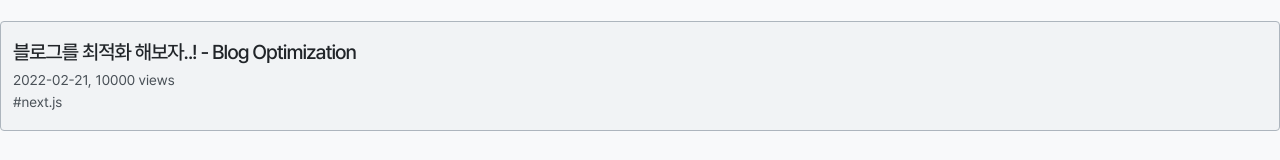
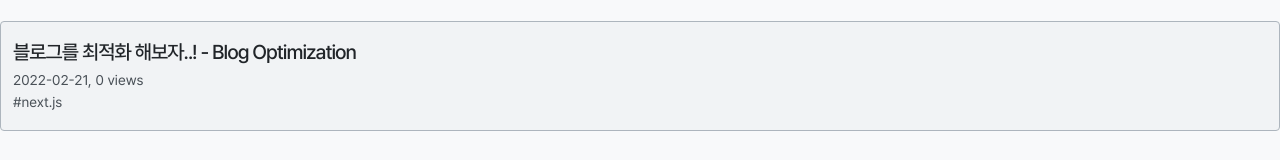
Before and after one commit to blan19/blan19.com, a Next.js app: page /blog in a window 1280 px wide. Shown: the part 378-538 px from the top of the page. Built offline with nearby package versions, Linux system fonts and the light colour scheme.

Commit message:
feat: apply view-counter component and server api

```diff
--- a/src/app/blog/[slug]/page.tsx
+++ b/src/app/blog/[slug]/page.tsx
@@ -4,6 +4,20 @@ import formatDate from "@/utils/formatDate";
 import Comment from "@/components/ui/comment";
 import { getBlogPosts } from "@/app/db/blog";
 import { notFound } from "next/navigation";
+import { Suspense, cache } from "react";
+import { increment } from "@/app/db/action";
+import { getViewCount } from "@/app/db/queries";
+import ViewCounter from "@/components/ui/view-counter";
+
+const incrementView = cache(increment);
+
+const View = async ({ slug }: { slug: string }) => {
+  const view = await getViewCount(slug);
+  incrementView(slug);
+  return (
+    <ViewCounter className="dark:text-greyscale-4" view={view?.count ?? 0} />
+  );
+};
 
 const Post = ({ params: { slug } }: { params: { slug: string } }) => {
   const post = getBlogPosts("tech").find((post) => post.slug === slug);
@@ -26,9 +40,14 @@ const Post = ({ params: { slug } }: { params: { slug: string } }) => {
       <h1 className="font-medium text-4xl tracking-tighter mb-3">
         {post.metadata.title}
       </h1>
-      <p className="mb-10 dark:text-greyscale-4 my-4">
-        {formatDate(post.metadata.publishedAt)}
-      </p>
+      <div className="flex justify-between items-center my-4 mb-10">
+        <p className="dark:text-greyscale-4">
+          {formatDate(post.metadata.publishedAt)}
+        </p>
+        <Suspense fallback={<p>Loading..</p>}>
+          <View slug={post.slug} />
+        </Suspense>
+      </div>
       <Table contents={post.content} />
       <MDX contents={post.content} />
       <Comment />
--- a/src/app/blog/page.tsx
+++ b/src/app/blog/page.tsx
@@ -1,7 +1,21 @@
 import Card from "@/components/ui/card";
-import { getBlogPosts } from "@/app/db/blog";
 import Tags from "@/components/ui/tags";
 import Link from "next/link";
+import ViewCounter from "@/components/ui/view-counter";
+import { getBlogPosts } from "@/app/db/blog";
+import { getViewCount } from "@/app/db/queries";
+import { Suspense } from "react";
+
+const View = async ({ slug }: { slug: string }) => {
+  const view = await getViewCount(slug);
+
+  return (
+    <ViewCounter
+      className="text-sm text-greyscale-7 dark:text-greyscale-2"
+      view={view?.count ?? 0}
+    />
+  );
+};
 
 const Blog = ({
   searchParams: { tag },
@@ -33,9 +47,9 @@ const Blog = ({
                 tags={metadata.tags}
                 date={metadata.publishedAt}
               >
-                <span className="text-sm text-greyscale-7 dark:text-greyscale-2">
-                  10000 views
-                </span>
+                <Suspense fallback={null}>
+                  <View slug={slug} />
+                </Suspense>
               </Card>
             </Link>
           </li>
```
